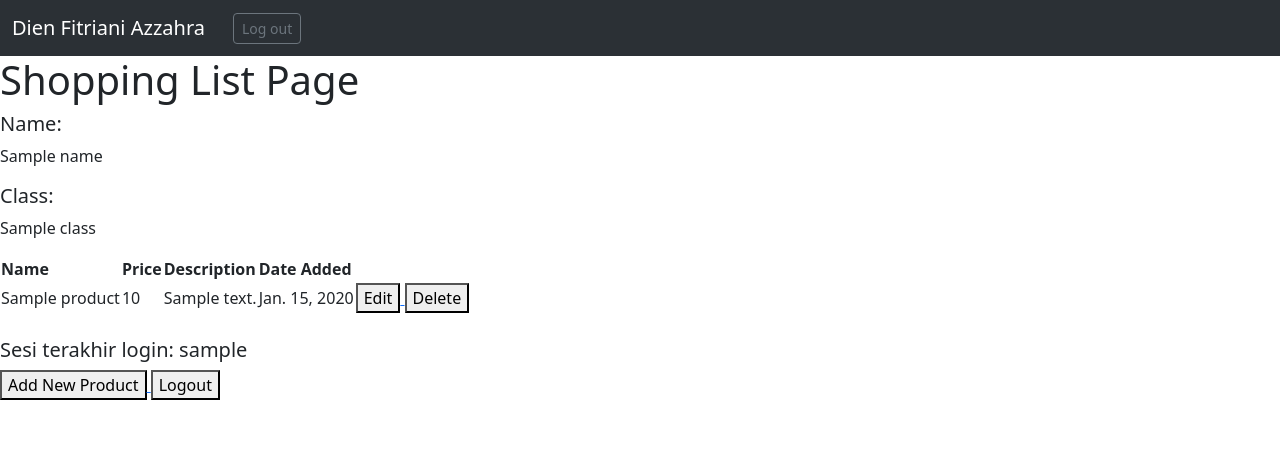
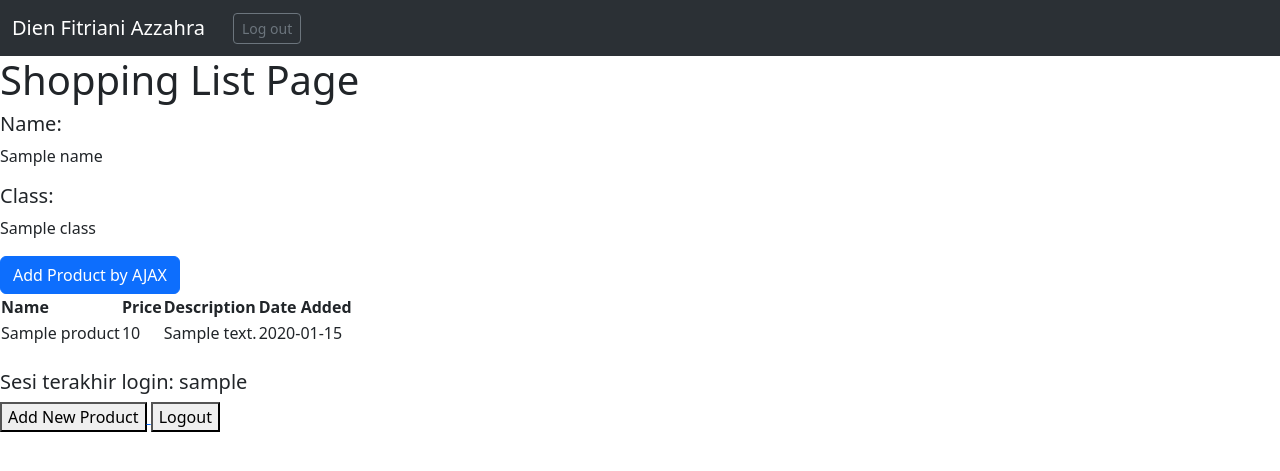
Before and after one commit to dienzahraaa/shopping_list, a Django app: template main/templates/main.html in a window 1280 px wide. Shown: the top 471 px of the page. Run offline with Django 4.2, Linux system fonts and the light colour scheme; tables that the repository leaves empty hold one stand-in row (values such as "Sample post"); the template is opened without the code that fills it: values that come from a table or form of the project are taken from there, most other values are stand-ins (such as "Sample title", 1, 10 or a date in 2020).

Commit message:
Tutorial 5 selesai

```diff
--- a/main/templates/main.html
+++ b/main/templates/main.html
@@ -4,7 +4,8 @@
 <nav class="navbar navbar-expand-lg bg-body-tertiary" data-bs-theme="dark">
     <div class="container-fluid">
         <a class="navbar-brand" href="#">Dien Fitriani Azzahra</a>
-      <button class="navbar-toggler" type="button" data-bs-toggle="collapse" data-bs-target="#navbarSupportedContent" aria-controls="navbarSupportedContent" aria-expanded="false" aria-label="Toggle navigation">
+        <button class="navbar-toggler" type="button" data-bs-toggle="collapse" data-bs-target="#navbarSupportedContent"
+            aria-controls="navbarSupportedContent" aria-expanded="false" aria-label="Toggle navigation">
             <span class="navbar-toggler-icon"></span>
         </button>
         <div class="collapse navbar-collapse" id="navbarSupportedContent">
@@ -26,37 +27,44 @@
 
 <h5>Class:</h5>
 <p>{{class}}</p>
-    <table>
-        <tr>
-            <th>Name</th>
-            <th>Price</th>
-            <th>Description</th>
-            <th>Date Added</th>
-        </tr>
 
-        {% comment %} Berikut cara memperlihatkan data produk di bawah baris ini {% endcomment %}
+<button type="button" class="btn btn-primary" data-bs-toggle="modal" data-bs-target="#exampleModal">Add Product by
+    AJAX</button>
 
-        {% for product in products %}
-            <tr>
-                <td>{{product.name}}</td>
-                <td>{{product.price}}</td>
-                <td>{{product.description}}</td>
-                <td>{{product.date_added}}</td>
-                    <td>
-                        <a href="{% url 'main:edit_product' product.pk %}">
-                            <button>
-                                Edit
-                            </button>
-                        </a>
-                        <a href="{% url 'main:delete_product' product.pk %}">
-                              <button>
-                                  Delete
-                              </button>
-                          </a>
-                    </td>
-            </tr>
-        {% endfor %}
-    </table>
+<table id="product_table"></table>
+
+<div class="modal fade" id="exampleModal" tabindex="-1" aria-labelledby="exampleModalLabel" aria-hidden="true">
+    <div class="modal-dialog">
+        <div class="modal-content">
+            <div class="modal-header">
+                <h1 class="modal-title fs-5" id="exampleModalLabel">Add New Product</h1>
+                <button type="button" class="btn-close" data-bs-dismiss="modal" aria-label="Close"></button>
+            </div>
+            <div class="modal-body">
+                <form id="form" onsubmit="return false;">
+                    {% csrf_token %}
+                    <div class="mb-3">
+                        <label for="name" class="col-form-label">Name:</label>
+                        <input type="text" class="form-control" id="name" name="name"></input>
+                    </div>
+                    <div class="mb-3">
+                        <label for="price" class="col-form-label">Price:</label>
+                        <input type="number" class="form-control" id="price" name="price"></input>
+                    </div>
+                    <div class="mb-3">
+                        <label for="description" class="col-form-label">Description:</label>
+                        <textarea class="form-control" id="description" name="description"></textarea>
+                    </div>
+                </form>
+            </div>
+            <div class="modal-footer">
+                <button type="button" class="btn btn-secondary" data-bs-dismiss="modal">Close</button>
+                <button type="button" class="btn btn-primary" id="button_add" data-bs-dismiss="modal">Add
+                    Product</button>
+            </div>
+        </div>
+    </div>
+</div>
 
 <br />
 
@@ -72,4 +80,47 @@
         Logout
     </button>
 </a>
+
+<script>
+    async function getProducts() {
+        return fetch("{% url 'main:get_product_json' %}").then((res) => res.json())
+    }
+
+    async function refreshProducts() {
+        document.getElementById("product_table").innerHTML = ""
+        const products = await getProducts()
+        let htmlString = `<tr>
+            <th>Name</th>
+            <th>Price</th>
+            <th>Description</th>
+            <th>Date Added</th>
+        </tr>`
+
+        products.forEach((item) => {
+            htmlString += `\n<tr>
+            <td>${item.fields.name}</td>
+            <td>${item.fields.price}</td>
+            <td>${item.fields.description}</td>
+            <td>${item.fields.date_added}</td>
+        </tr>`
+        })
+
+        document.getElementById("product_table").innerHTML = htmlString
+    }
+
+    refreshProducts()
+
+    function addProduct() {
+        fetch("{% url 'main:add_product_ajax' %}", {
+            method: "POST",
+            body: new FormData(document.querySelector('#form'))
+        }).then(refreshProducts)
+
+        document.getElementById("form").reset()
+        return false
+    }
+
+
+    document.getElementById("button_add").onclick = addProduct
+</script>
 {% endblock content %}
--- a/main/urls.py
+++ b/main/urls.py
@@ -1,5 +1,5 @@
 from django.urls import path
-from main.views import show_main, create_product, show_xml, show_json, show_xml_by_id, show_json_by_id
+from main.views import add_product_ajax, get_product_json, show_main, create_product, show_xml, show_json, show_xml_by_id, show_json_by_id
 from main.views import register
 from main.views import login_user
 from main.views import logout_user
@@ -20,4 +20,6 @@ urlpatterns = [
     path('logout/', logout_user, name='logout'),
     path('edit-product/<int:id>', edit_product, name='edit_product'),
     path('delete/<int:id>', delete_product, name='delete_product'),
+    path('get-product/', get_product_json, name='get_product_json'),
+    path('create-product-ajax/', add_product_ajax, name='add_product_ajax')
 ]
--- a/main/views.py
+++ b/main/views.py
@@ -1,5 +1,5 @@
 import datetime
-from django.http import HttpResponseRedirect
+from django.http import HttpResponseNotFound, HttpResponseRedirect
 from django.urls import reverse
 from django.shortcuts import render
 from django.http import HttpResponseRedirect
@@ -14,6 +14,7 @@ from django.contrib import messages
 from django.contrib.auth import authenticate, login
 from django.contrib.auth import logout
 from django.contrib.auth.decorators import login_required
+from django.views.decorators.csrf import csrf_exempt
 
 # Create your views here.
 @login_required(login_url='/login')
@@ -111,3 +112,22 @@ def delete_product(request, id):
     product.delete()
     # Kembali ke halaman awal
     return HttpResponseRedirect(reverse('main:show_main'))
+
+def get_product_json(request):
+    product_item = Product.objects.all()
+    return HttpResponse(serializers.serialize('json', product_item))
+
+@csrf_exempt
+def add_product_ajax(request):
+    if request.method == 'POST':
+        name = request.POST.get("name")
+        price = request.POST.get("price")
+        description = request.POST.get("description")
+        user = request.user
+
+        new_product = Product(name=name, price=price, description=description, user=user)
+        new_product.save()
+
+        return HttpResponse(b"CREATED", status=201)
+
+    return HttpResponseNotFound()
```
Lines whose indentation alone changed are shown as unchanged.
